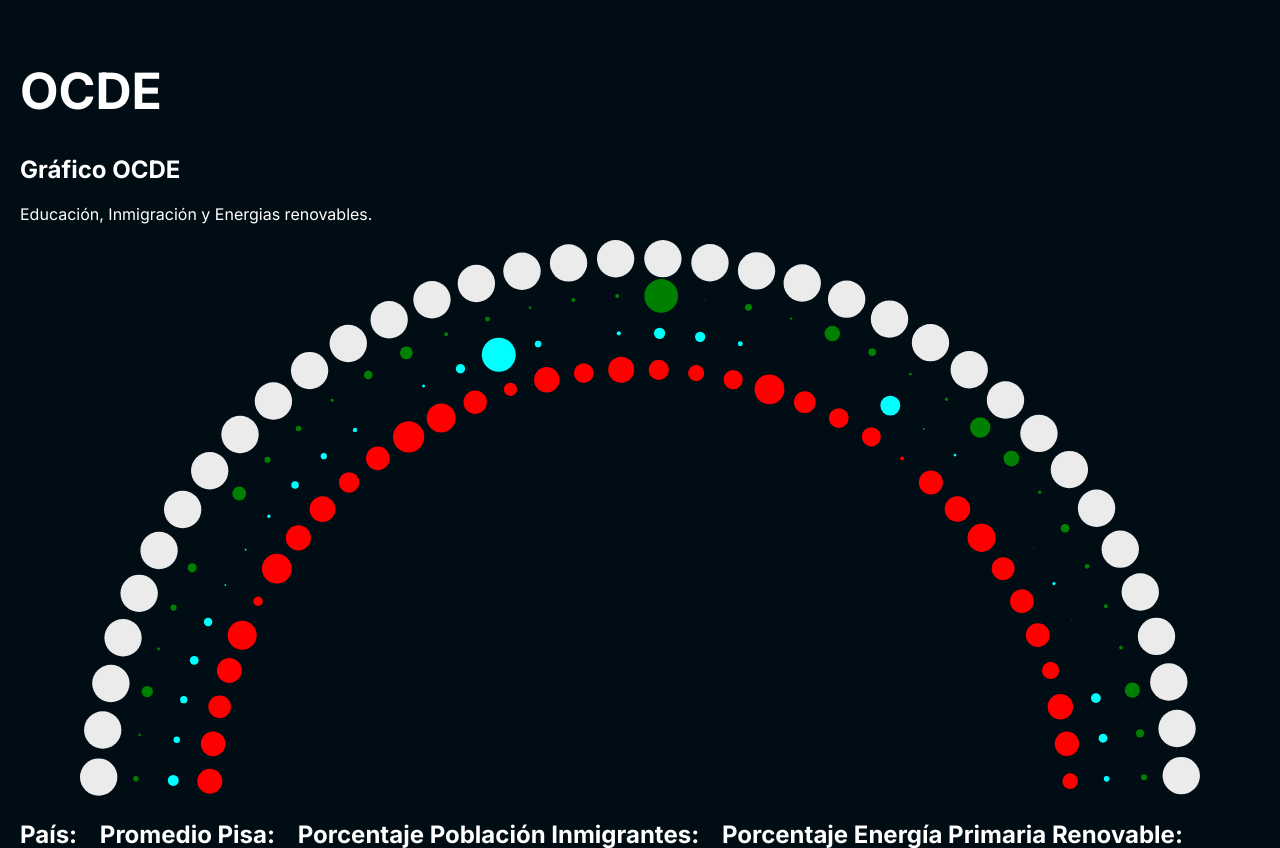
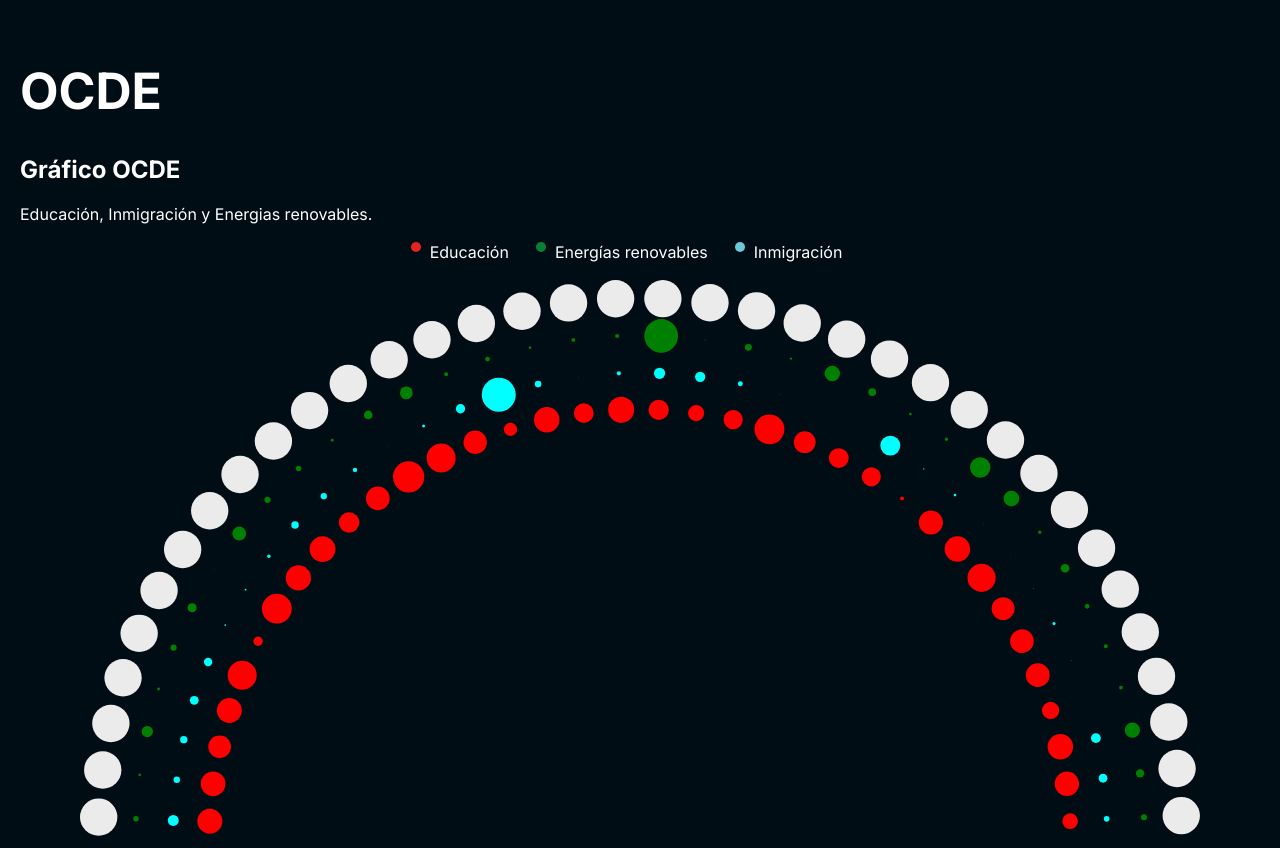
Before and after one commit to pensamientovisual/grupo2-2020-1, a PHP site: page / in a window 1280 px wide. Shown: the part 1834-2682 px from the top of the page. Run offline with PHP 8.4, Linux system fonts and the light colour scheme.

Commit message:
indicadores ocde

```diff
--- a/Archivos/css/ocde.css
+++ b/Archivos/css/ocde.css
@@ -14,3 +14,26 @@ div#grafico_ocde {
 #mapa_ocde svg text tspan{
     font-size: 3em;
 }
+.leyendas {
+	display: flex;
+	justify-content: center;
+	margin-top: 18px;
+	margin-bottom: 18px;
+}
+#Leyenda-rojo {
+	height: 10px;
+	fill: #e52421;
+}
+
+#Leyenda-verde{
+	height: 10px;
+	fill: #078136;
+}
+
+#Leyenda-cyan{
+	height: 10px;
+	fill: #6ec6d9;
+}
+.parte-leyendat{
+	margin: 0;
+}
--- a/index.html
+++ b/index.html
@@ -686,6 +686,11 @@
                 </div> -->
                 <h2>Gráfico OCDE</h2>
                 <p>Educación, Inmigración y Energias renovables.</p>
+                <div class='leyendas'>
+                    <svg id="Leyenda-rojo" data-name="Leyenda rojo" xmlns="http://www.w3.org/2000/svg" viewBox="0 0 8.5 8.5"><title>círculo rojo</title><circle class="parte-leyenda" cx="4.25" cy="4.25" r="4.25"/></svg> <p id='Leyenda-rojo-text' class="parte-leyendat">&nbsp;&nbsp;Educación&nbsp;&nbsp;&nbsp;&nbsp;&nbsp;&nbsp;</p>
+                    <svg id="Leyenda-verde" data-name="Leyenda verde" xmlns="http://www.w3.org/2000/svg" viewBox="0 0 8.5 8.5"><title>circulo-verde</title><circle class="parte-leyenda" cx="4.25" cy="4.25" r="4.25"/></svg> <p id='Leyenda-verde-text' class="parte-leyendat">&nbsp;&nbsp;Energías renovables&nbsp;&nbsp;&nbsp;&nbsp;&nbsp;&nbsp;</p>
+                    <svg id="Leyenda-cyan" data-name="Leyenda cyan" xmlns="http://www.w3.org/2000/svg" viewBox="0 0 8.5 8.5"><title>circulo cyan</title><circle class="parte-leyenda" cx="4.25" cy="4.25" r="4.25"/></svg> <p id='Leyenda-cyan-text' class="parte-leyendat">&nbsp;&nbsp;Inmigración&nbsp;&nbsp;&nbsp;&nbsp;&nbsp;&nbsp;</p>
+                </div>
                 <div id="grafico_ocde">
                     <svg width="100%" height="100%" viewBox="0 0 1508 754" version="1.1" xmlns="http://www.w3.org/2000/svg" xmlns:xlink="http://www.w3.org/1999/xlink" xml:space="preserve" xmlns:serif="http://www.serif.com/" style="fill-rule:evenodd;clip-rule:evenodd;stroke-linejoin:round;stroke-miterlimit:2;">
                         <g id="Capa1">
```
Also changed, not shown: Archivos/Svg leyenda OCDE/circulo cyan.svg (added), Archivos/Svg leyenda OCDE/circulo verde.svg (added), Archivos/Svg leyenda OCDE/círculo rojo.svg (added).
